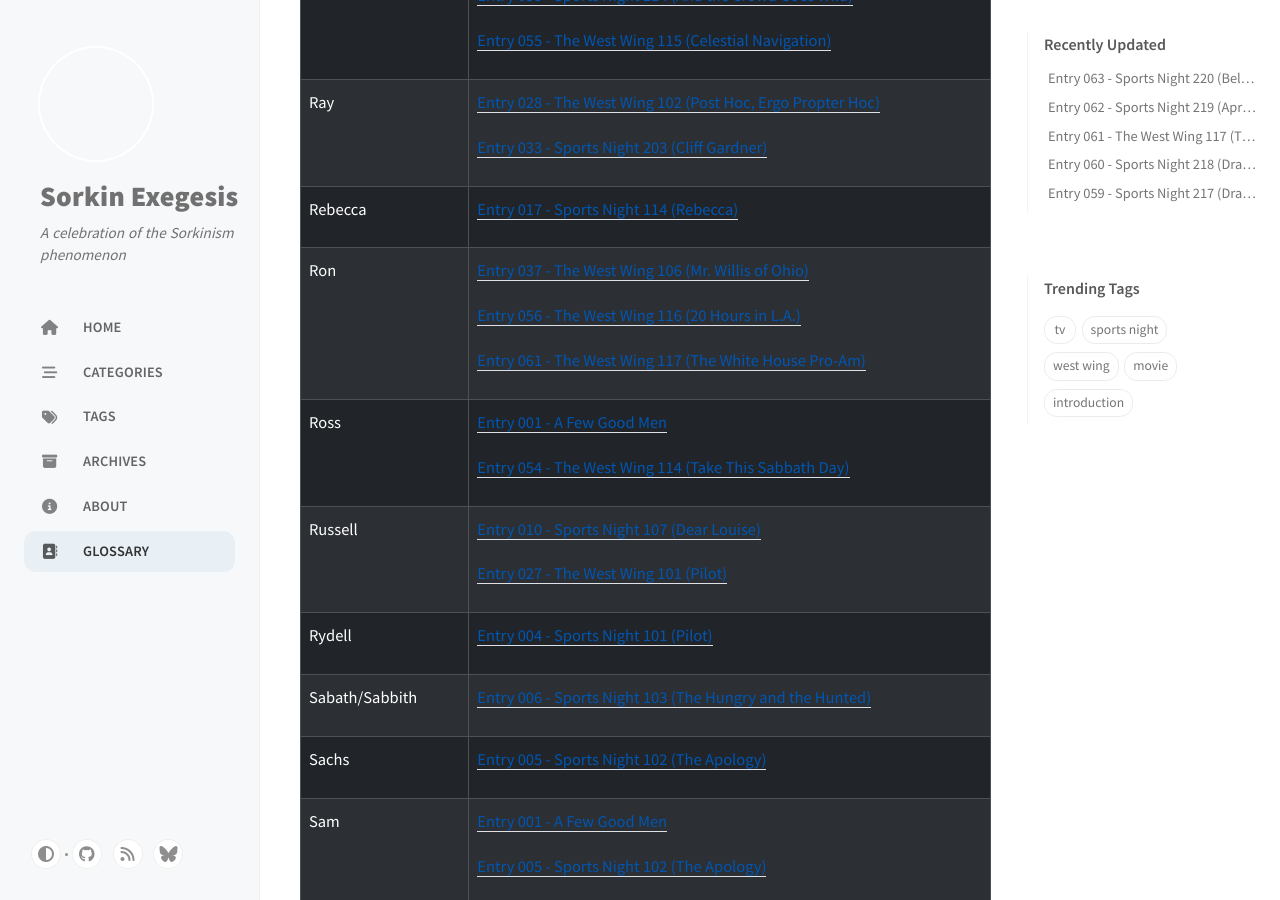
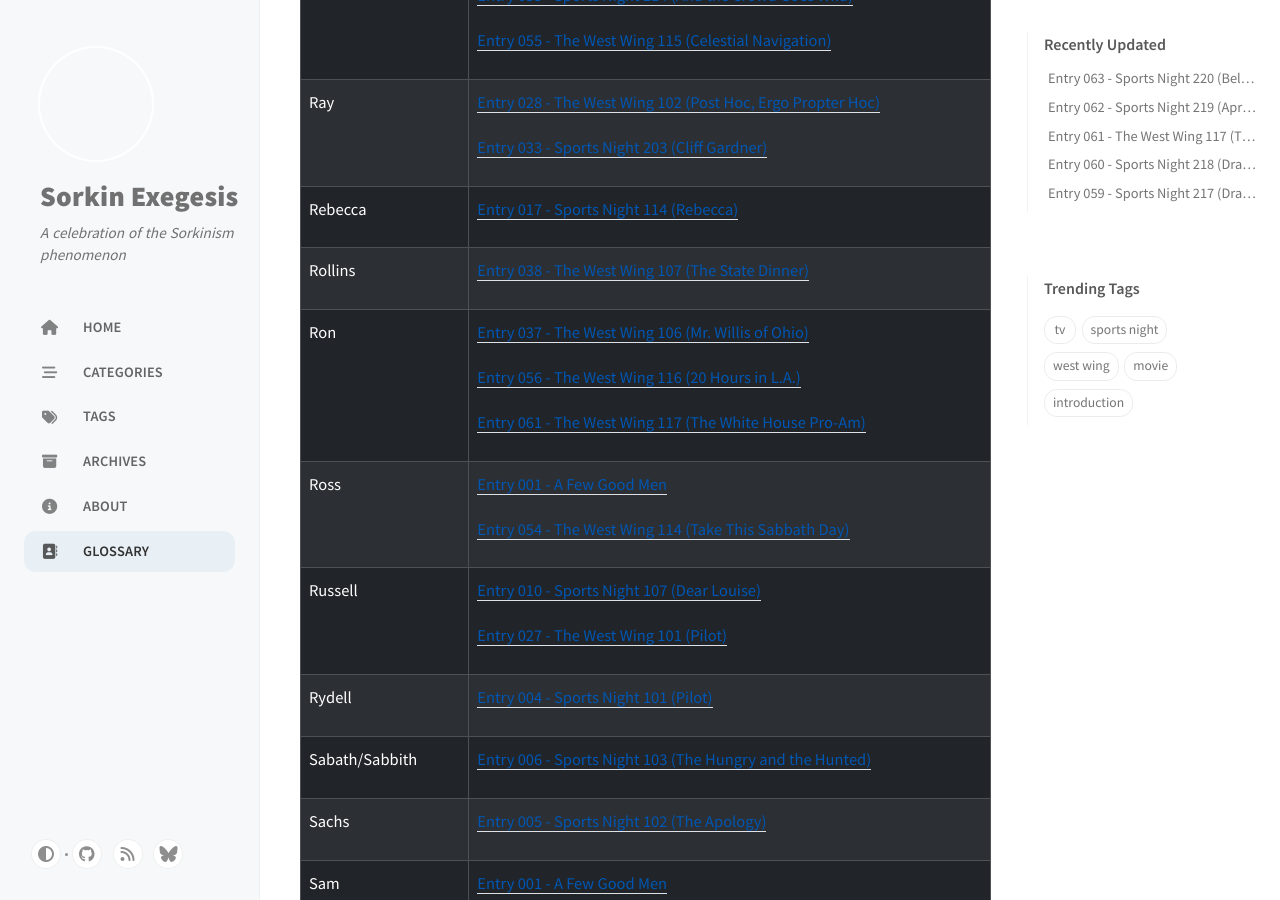
Before and after one commit to sykesjd/sorkin-exegesis, a Jekyll site: the page built from _tabs/glossary.md, in a window 1280 px wide and 900 px high, scrolled down 40388 px. Built offline with Jekyll 4.4.1, drawn with Linux system fonts in a browser that asks for light colours; cached includes are drawn as plain includes; comment, search, counter and statistics services are not loaded.

Commit message:
Now wait just a minute...

```diff
--- a/_posts/2026-01-09-west-wing-107.md
+++ b/_posts/2026-01-09-west-wing-107.md
@@ -1106,6 +1106,8 @@
 
 I'd pay to see that.
 
+### NEW Sorkin Name: Rollins
+
 > ABBEY: Sam?
 >
 > SAM: Yes?
```
